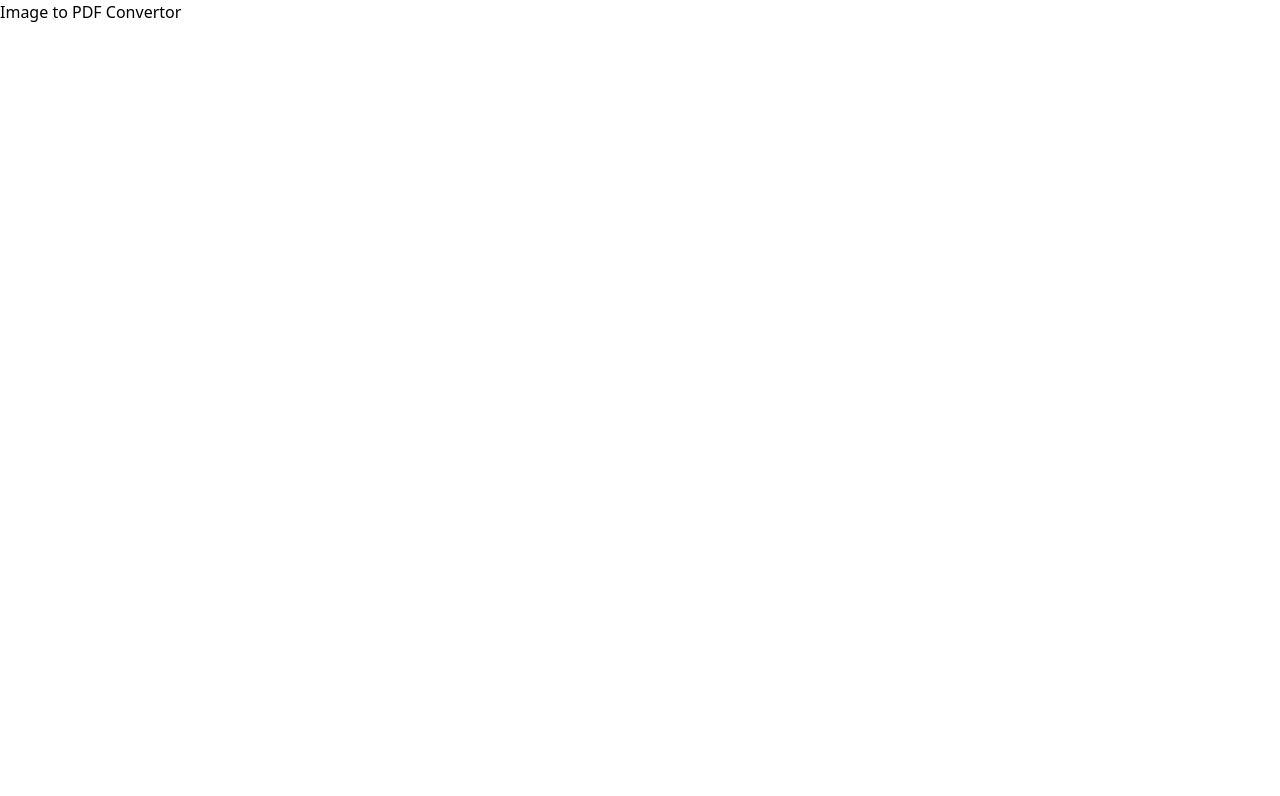
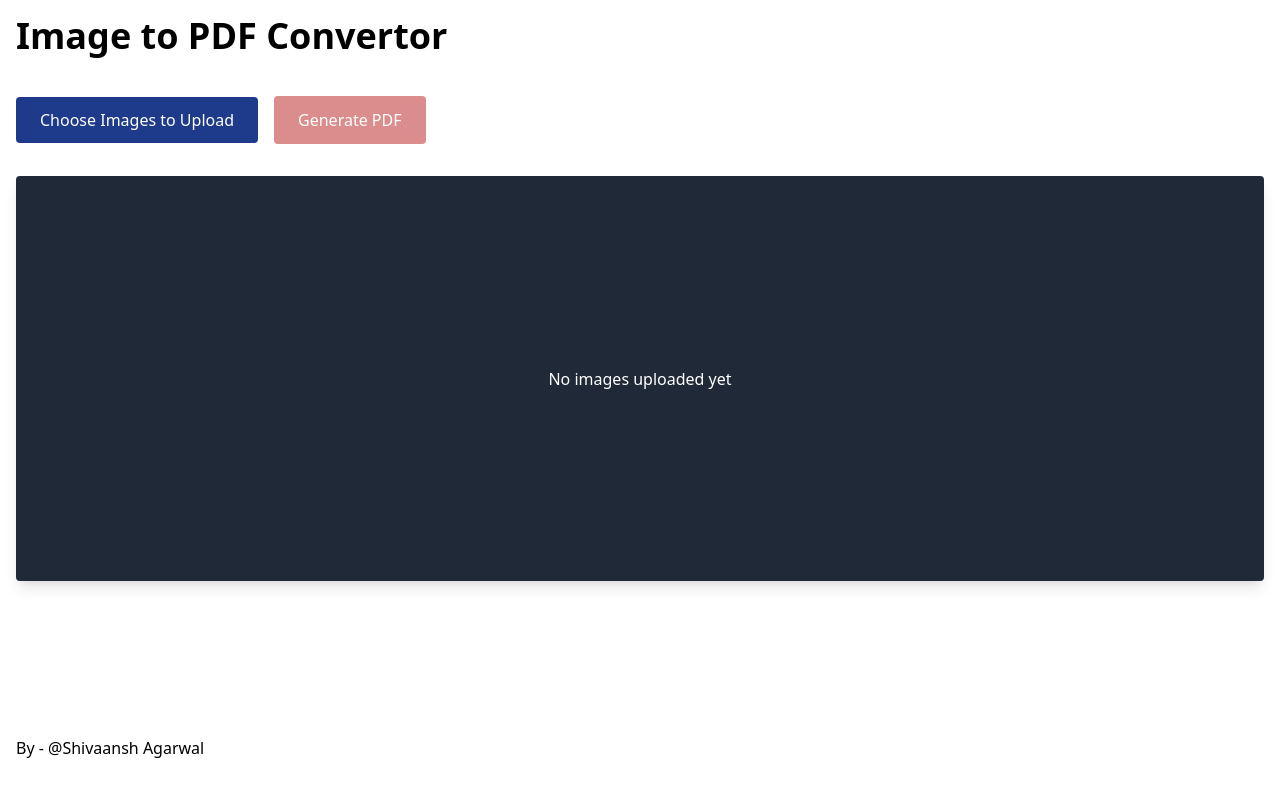
Before and after one commit to Shivaansh-Agarwal/img-to-pdf-convertor, a React (Create React App) app: page / in a window 1280 px wide. Shown: the top 796 px of the page. Built offline with nearby package versions, Linux system fonts and the light colour scheme.

Commit message:
feat+refactor: Adding all functionalities for Image Upload and preview, also renaming App.js to App.jsx for better intellisense in VSCode.

```diff
--- a/src/App.js
+++ /dev/null
@@ -1,5 +0,0 @@
-function App() {
-  return <div className="App">Image to PDF Convertor</div>;
-}
-
-export default App;
--- /dev/null
+++ b/src/App.jsx
@@ -0,0 +1,101 @@
+import { jsPDF } from "jspdf";
+import { useState } from "react";
+
+const MAX_FILES_UPLOAD_ALLOWED = 10;
+const A4_WIDTH = 210;
+const A4_HEIGHT = 297;
+
+function App() {
+  const [imagesList, setImagesList] = useState([]);
+  return (
+    <div className="h-screen flex flex-col justify-start">
+      <header className="p-4 text-4xl font-semibold" style={{ height: "10vh" }}>
+        Image to PDF Convertor
+      </header>
+      <main
+        className="p-4 flex flex-col justify-start"
+        style={{ height: "80vh" }}
+      >
+        <div>
+          <label
+            htmlFor="image_upload"
+            className="bg-blue-900 text-white pt-3 pb-3 pr-6 pl-6 cursor-pointer rounded w-max mt-4 mb-4"
+          >
+            Choose Images to Upload
+          </label>
+          <input
+            id="image_upload"
+            type="file"
+            accept="image/*"
+            multiple
+            className="opacity-0 h-0 w-0"
+            onChange={(e) => {
+              updateImageDisplay(e, setImagesList);
+            }}
+          />
+          <button
+            className={`ml-4 bg-red-700 text-white pt-3 pb-3 pr-6 pl-6 rounded w-max disabled:opacity-50 ${
+              imagesList.length === 0 ? "cursor-not-allowed" : "cursor-pointer"
+            }`}
+            disabled={imagesList.length === 0}
+            onClick={() => {
+              generatePDF(imagesList);
+            }}
+          >
+            Generate PDF
+          </button>
+        </div>
+        <div className="bg-gray-800 w-full h-4/6 mt-8 flex flex-row flex-wrap p-4 overflow-y-scroll shadow-lg rounded">
+          {imagesList.length === 0 && (
+            <p className="flex justify-center items-center w-full h-full text-white">
+              No images uploaded yet
+            </p>
+          )}
+          {imagesList.length !== 0 && (
+            <>
+              {imagesList.map((file) => {
+                const imgSrc = URL.createObjectURL(file);
+                return (
+                  <img
+                    key={imgSrc}
+                    src={imgSrc}
+                    alt="preview"
+                    className="h-80 w-auto mr-2 mb-2 shadow-xl"
+                  />
+                );
+              })}
+            </>
+          )}
+        </div>
+      </main>
+      <footer className="p-4" style={{ height: "10vh" }}>
+        By - @Shivaansh Agarwal
+      </footer>
+    </div>
+  );
+}
+
+function updateImageDisplay(e, setImagesList) {
+  let imagesList = Array.from(e.target.files);
+  if (imagesList.length > MAX_FILES_UPLOAD_ALLOWED) {
+    alert("Maximum 10 images can be uploaded in one go.");
+    e.preventDefault();
+  } else {
+    setImagesList(imagesList);
+  }
+}
+
+function generatePDF(imagesList) {
+  const doc = new jsPDF();
+  doc.deletePage(1);
+  imagesList.forEach((image) => {
+    const imageFormat = image.type.substring(6).toUpperCase();
+    const imgDataURL = URL.createObjectURL(image);
+    doc.addPage();
+    doc.addImage(imgDataURL, imageFormat, 0, 40, A4_WIDTH, 160);
+  });
+  const pdfURL = doc.output("bloburl");
+  window.open(pdfURL, "_blank");
+}
+
+export default App;
--- a/src/index.js
+++ b/src/index.js
@@ -1,7 +1,7 @@
 import React from "react";
 import ReactDOM from "react-dom";
 import "./index.css";
-import App from "./App";
+import App from "./App.jsx";
 
 ReactDOM.render(
   <React.StrictMode>
```
